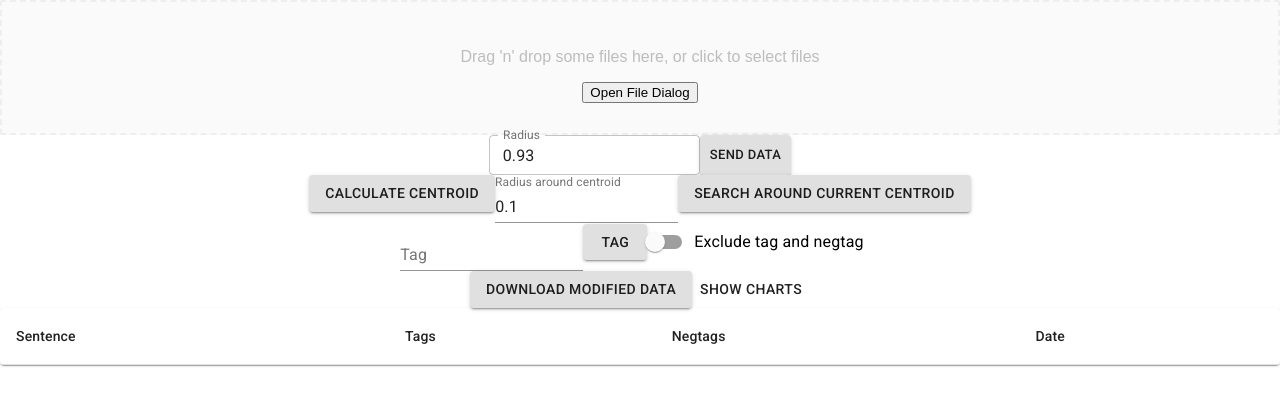
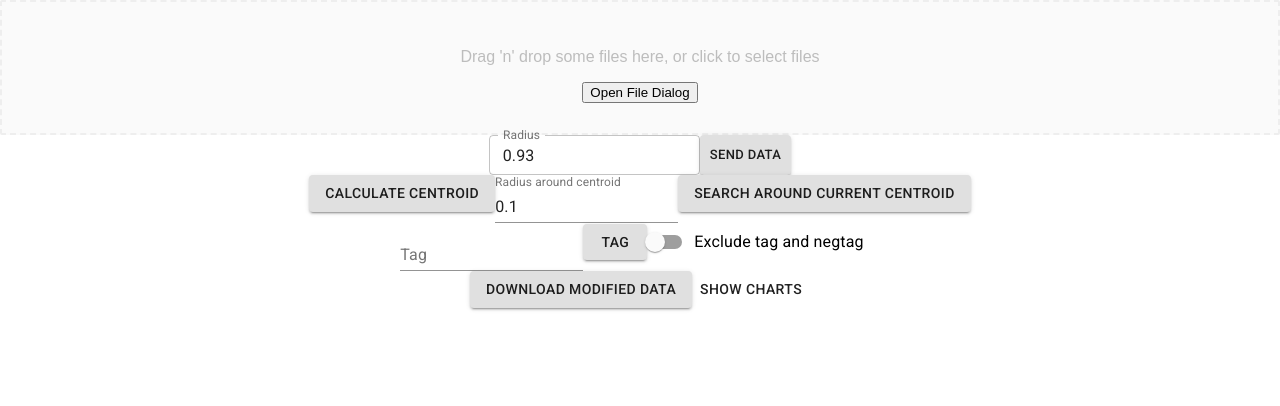
Before and after one commit to Rinatius/chronoscope, a React (Create React App) app: page / in a window 1280 px wide. Shown: the top 406 px of the page. Built offline with nearby package versions, Linux system fonts and the light colour scheme.

Commit message:
Add Grid to images

```diff
--- a/src/App.js
+++ b/src/App.js
@@ -2,8 +2,9 @@ import React, { Component } from 'react';
 import ChartWrapper from './ChartWrapper/ChartWrapper';
 import './App.css';
 import { text, csv, tsv, scaleTime, extent, nest, timeFormat, sum, timeDays, range } from 'd3';
-import { Button, Grid, TextField } from '@material-ui/core';
+import { Button, Grid, TextField, Card, CardActionArea, CardActions, CardContent, CardMedia, Typography} from '@material-ui/core';
 import CircularProgress from '@material-ui/core/CircularProgress';
+import { makeStyles } from '@material-ui/core/styles';
 import Table from '@material-ui/core/Table';
 import TableBody from '@material-ui/core/TableBody';
 import TableCell from '@material-ui/core/TableCell';
@@ -29,6 +30,23 @@ const ndarray = require("ndarray")
 const pool = require("ndarray-scratch")
 const ops = require("ndarray-ops")
 
+
+const KEY_COL = "key"
+const DATE_COL = "created_at"
+const CONTENT_COL = "sentence"
+const ACCOUNT_COL = "account"
+const USERNAME_COL = "username"
+const TAGS_COL = "tags"
+const NEGTAGS_COL = "negtags"
+
+const classes = makeStyles({
+  root: {
+    maxWidth: 345,
+  },
+  media: {
+    height: 140,
+  },
+});
 
 
 class App extends Component {
@@ -71,18 +89,28 @@ class App extends Component {
   };
 
   downloadData = () => {
+    let check = true
     tsv(this.state.data_url, (d, i) => {
-      return Map({
-        key: i,
-        date: new Date(d.date),
-        sentence: d.sentence,
-        tags: Set(d.tags.split(",")),
-        negtags: ("negtags" in d) ? Set(d.negtags.split(",")) : Set([])
+      const res = Map({
+        key: (KEY_COL in d) ? parseInt(d[KEY_COL]) : i,
+        date: new Date(d[DATE_COL]),
+        content: d[CONTENT_COL],
+        account: d[ACCOUNT_COL],
+        username: d[USERNAME_COL],
+        tags: (TAGS_COL in d) ? Set(d[TAGS_COL].split(",")) : Set([]),
+        negtags: (NEGTAGS_COL in d) ? Set(d[NEGTAGS_COL].split(",")) : Set([])
       });
+      // if (i !== parseInt(d[KEY_COL]) && check) {
+      //   console.log("Disorder starts", d)
+      //   console.log("Disorder starts index", i)
+      //   check = false
+      // }
+      return res;
     }).then(download => {
               this.timeScale = scaleTime()
                   .domain(extent(download, d => d.get("date").getTime()))
                   .range([0, 100])
+              console.log("Array Length", download.length)
               //let filtered = this.timeFilter(download, this.state.slider)
               this.setState({data: List(download)});
     });
@@ -125,7 +153,7 @@ class App extends Component {
     let filtered = []
     if (this.state.regex.length > 0) {
       let re = new RegExp(this.state.regex, "i");
-      filtered = this.state.data.filter(d => (re.test(d.get("sentence"))));
+      filtered = this.state.data.filter(d => (re.test(d.get("content"))));
     } else {
       filtered = this.state.data
     }
@@ -389,10 +417,32 @@ class App extends Component {
         body: formData
       });
       let result = await response.json();
-      //setData(result)
       console.log(result)
+      const img_data = []
+      result.forEach(r => {
+            const data = []
+            Object.values(r.metadata).forEach(v => {
+              const img = {
+                key: v.file_path + v.frame_index.toString() + JSON.stringify(v.object_box),
+                date: new Date(v.appearance_time),
+                url: ("https://kloopstorage.blob.core.windows.net/activ-sync/" +
+                    v.file_path.split("/")[3] +
+                    "/" +
+                    v.file_path.split("/")[4].replace(":", ".") +
+                    "/" +
+                    v.frame_index.toString() +
+                    ".jpg"),
+                distance: v.distance,
+                tags: [],
+                negtags: []
+              }
+              data.push(img)
+            })
+            img_data.push(...data)
+          })
+      console.log(img_data)
+      this.setState({filteredData: img_data})
       this.setState({spinner: false})
-      //sortData(result)
 
     } catch (error) {
       console.error('Ошибка:', error);
@@ -512,38 +562,78 @@ class App extends Component {
         {/*<ChartWrapper />*/}
         <Button onClick={this.handleShowCharts}>Show charts</Button>
         {charts}
-        <BigTable bigArray={this.state.filteredData}>
-          <TableContainer component={Paper}>
-            <Table aria-label="simple table">
-              <TableHead>
-                <TableRow>
-                  <TableCell>Sentence</TableCell>
-                  <TableCell align="left">Tags</TableCell>
-                  <TableCell align="left">Negtags</TableCell>
-                  <TableCell align="left">Date</TableCell>
-                </TableRow>
-              </TableHead>
-              <TableBody>
-                {this.state.filteredData.map((row, index) => (
-                  <TableRow
-                    key={row.get("key")}
-                    onClick={() => this.handleRowRemoval(index)}
-                  >
-                    <TableCell align="left">{row.get("sentence")}</TableCell>
-                    <TableCell>{JSON.stringify(row.get("tags"))}</TableCell>
-                    <TableCell>{JSON.stringify(row.get("negtags"))}</TableCell>
-                    <TableCell align="left">
-                      {row.get("date").getFullYear()}/
-                      {row.get("date").getMonth()}/
-                      {row.get("date").getDate()}
-                    </TableCell>
-                  </TableRow>
-                ))}
-              </TableBody>
-            </Table>
-          </TableContainer>
-        </BigTable>
-      </div>
+
+
+
+        {/*<BigTable bigArray={this.state.filteredData}>*/}
+        {/*  <TableContainer component={Paper}>*/}
+        {/*    <Table aria-label="simple table">*/}
+        {/*      <TableHead>*/}
+        {/*        <TableRow>*/}
+        {/*          <TableCell>Content</TableCell>*/}
+        {/*          <TableCell align="left">Account</TableCell>*/}
+        {/*          <TableCell align="left">User</TableCell>*/}
+        {/*          <TableCell align="left">Tags</TableCell>*/}
+        {/*          <TableCell align="left">Ntags</TableCell>*/}
+        {/*          <TableCell align="left">Date</TableCell>*/}
+        {/*        </TableRow>*/}
+        {/*      </TableHead>*/}
+        {/*      <TableBody>*/}
+        {/*        {this.state.filteredData.map((row, index) => (*/}
+        {/*          <TableRow*/}
+        {/*            key={row.get("key")}*/}
+        {/*            onClick={() => this.handleRowRemoval(index)}*/}
+        {/*          >*/}
+        {/*            <TableCell align="left">{row.get("content")}</TableCell>*/}
+        {/*            <TableCell align="left">{row.get("account")}</TableCell>*/}
+        {/*            <TableCell align="left">{row.get("username")}</TableCell>*/}
+        {/*            <TableCell>{JSON.stringify(row.get("tags"))}</TableCell>*/}
+        {/*            <TableCell>{JSON.stringify(row.get("negtags"))}</TableCell>*/}
+        {/*            <TableCell align="left">*/}
+        {/*              {row.get("date").getFullYear()}/*/}
+        {/*              {row.get("date").getMonth()}/*/}
+        {/*              {row.get("date").getDate()}*/}
+        {/*            </TableCell>*/}
+        {/*          </TableRow>*/}
+        {/*        ))}*/}
+        {/*      </TableBody>*/}
+        {/*    </Table>*/}
+        {/*  </TableContainer>*/}
+          {/*</BigTable>*/}
+          <Grid container justifyContent="center" spacing={2}>
+            {this.state.filteredData.map(img_data => (
+                <Grid item>
+                  <Card style={{maxWidth: 400}}>
+                    <CardActionArea>
+                      <CardMedia
+                          style={{height: 300}}
+                          image={img_data.url}
+                          title="Contemplative Reptile"
+                      />
+                      <CardContent>
+                        <Typography gutterBottom variant="h5" component="h2">
+                          Lizard
+                        </Typography>
+                        <Typography variant="body2" color="textSecondary" component="p">
+                          Lizards are a widespread group of squamate reptiles, with over 6,000 species, ranging
+                          across all continents except Antarctica
+                        </Typography>
+                      </CardContent>
+                    </CardActionArea>
+                    <CardActions>
+                      <Button size="small" color="primary">
+                        Share
+                      </Button>
+                      <Button size="small" color="primary">
+                        Learn More
+                      </Button>
+                    </CardActions>
+                  </Card>
+                </Grid>
+            ))}
+          </Grid>
+
+        </div>
     );
   }
 }
```
